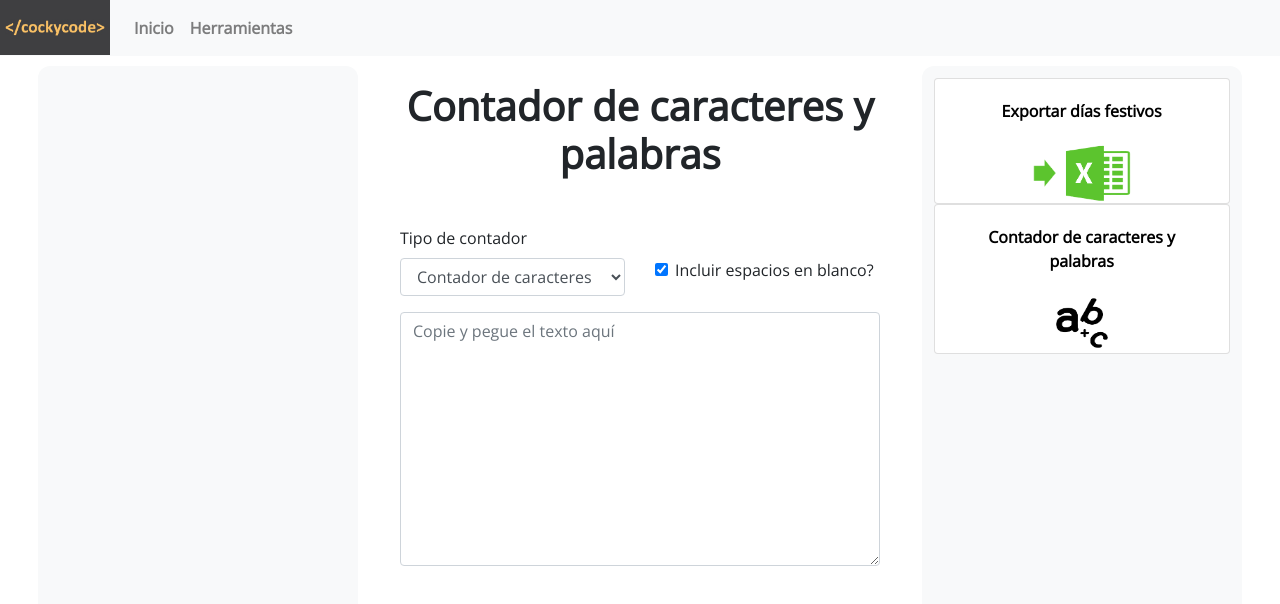
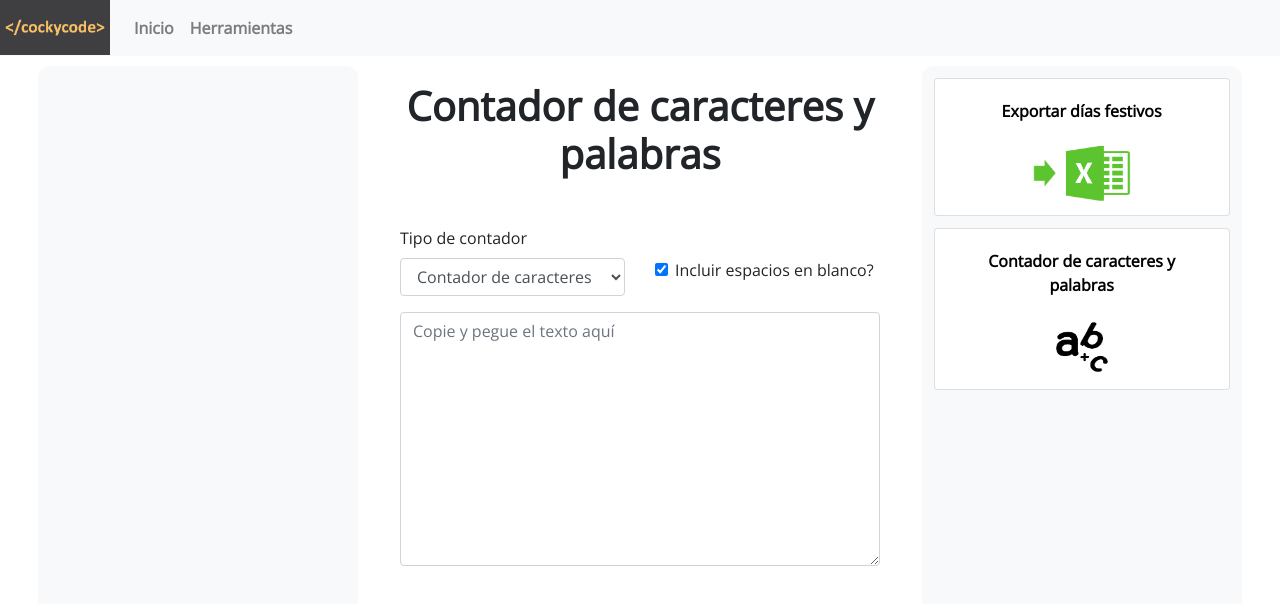
Before and after one commit to nerrewton/react-wordpress-front, a React (Create React App) app: page /tool/contador-de-caracteres in a window 1280 px wide. Shown: the top 604 px of the page. Built offline with nearby package versions, Linux system fonts and the light colour scheme.

Commit message:
Se agrega padding de cards tools

```diff
--- a/src/components/CardTool.js
+++ b/src/components/CardTool.js
@@ -6,7 +6,7 @@ const CardTool = ( props ) => {
     if( !props.title ) return null;
     return (
         <Link to={props.url} className="link-card-tool">
-            <Card>
+            <Card className="card-tool-item">
                 <Card.Body>
                     <Card.Text>{ props.title }</Card.Text>
                 </Card.Body>
```
